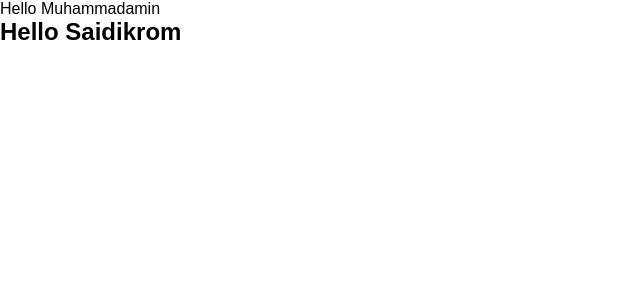
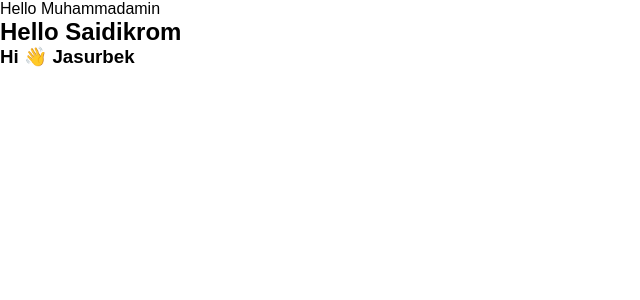
Before and after one commit to abdullox0900/designo, a React (Vite) app: page / in a window 1280 px wide. Shown: the top 300 px of the page, without its empty margins (0-640 px from the left). Built offline with nearby package versions, Linux system fonts and the light colour scheme.

Commit message:
new name

```diff
--- a/src/App.jsx
+++ b/src/App.jsx
@@ -6,6 +6,7 @@ function App() {
     <>
        Hello Muhammadamin
        <h2>Hello Saidikrom</h2>
+       <h3>Hi 👋 Jasurbek</h3>
     </>
   )
 }
```
